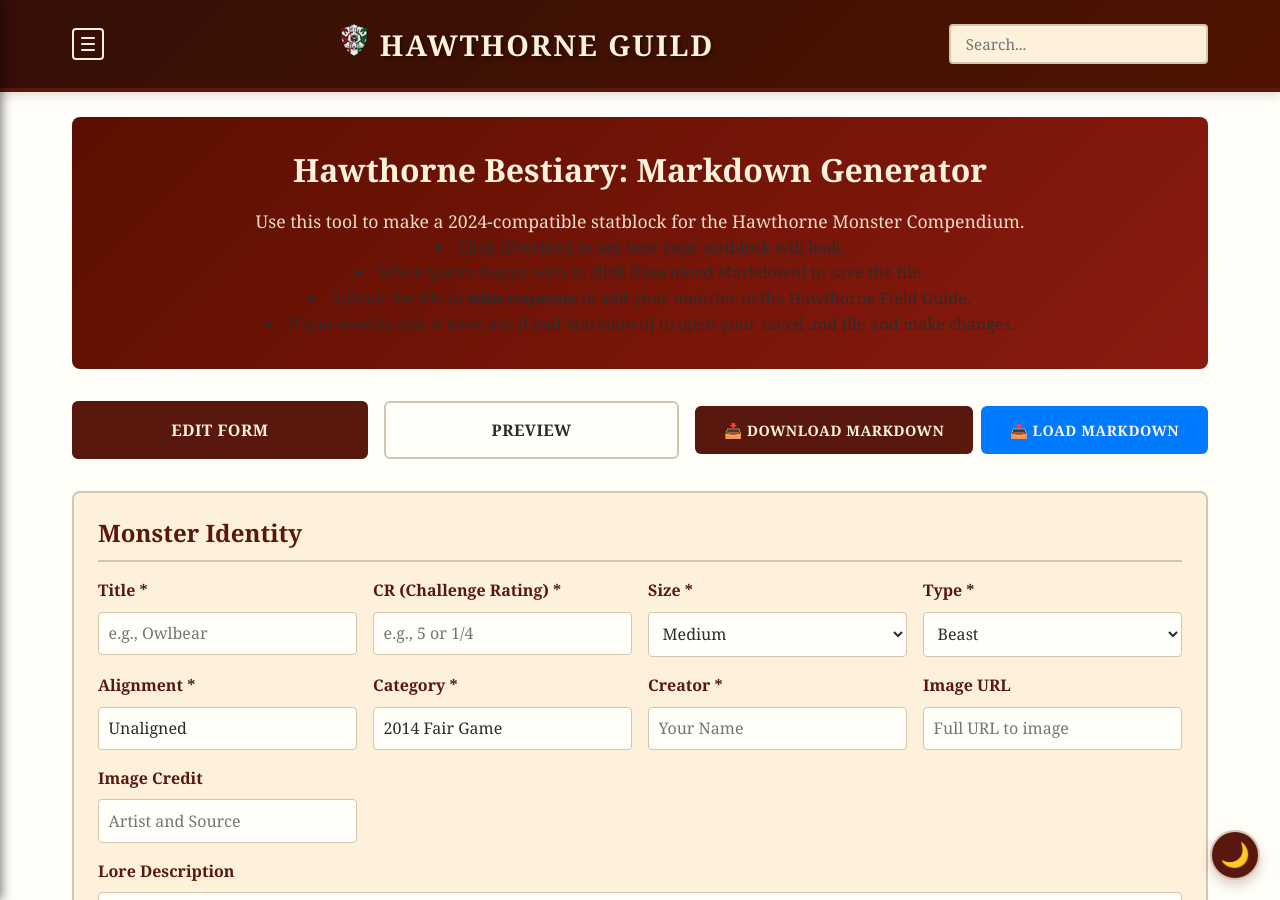
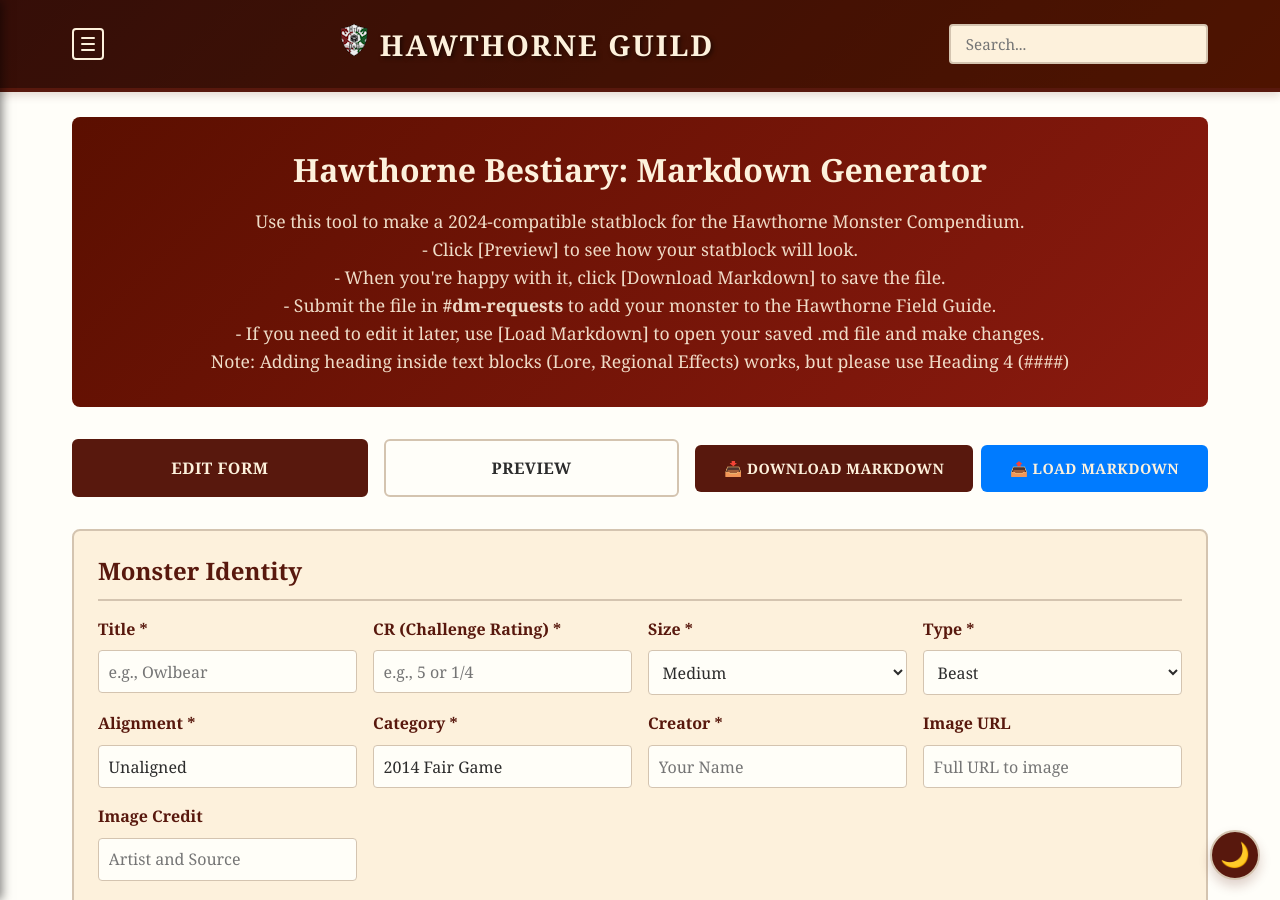
Before and after one commit to coconutswallow/Guides, a Jekyll site: the page built from monster-compendium/generator.html, in a window 1280 px wide and 900 px high. Built offline with Jekyll 4.4.1, drawn with Linux system fonts in a browser that asks for light colours; comment, search, counter and statistics services are not loaded.

Commit message:
Update generator.html

```diff
--- a/monster-compendium/generator.html
+++ b/monster-compendium/generator.html
@@ -8,10 +8,12 @@
     <div class="page-intro">
         <h2>Hawthorne Bestiary: Markdown Generator</h2>
         <p>Use this tool to make a 2024-compatible statblock for the Hawthorne Monster Compendium.
-        <li> Click [Preview] to see how your statblock will look.</li>
-        <li>When you're happy with it, click [Download Markdown] to save the file.</li>
-        <li>Submit the file in <strong>#dm-requests</strong> to add your monster to the Hawthorne Field Guide.</li>
-        <li>If you need to edit it later, use [Load Markdown] to open your saved .md file and make changes.</li></p>
+        <br> - Click [Preview] to see how your statblock will look.
+        <br> - When you're happy with it, click [Download Markdown] to save the file.
+        <br> - Submit the file in <strong>#dm-requests</strong> to add your monster to the Hawthorne Field Guide.
+        <br> - If you need to edit it later, use [Load Markdown] to open your saved .md file and make changes.</p>
+
+        <p>Note:  Adding heading inside text blocks (Lore, Regional Effects) works, but please use Heading 4 (####)</p>
     </div>
 
     <div id="generator-app">
```
